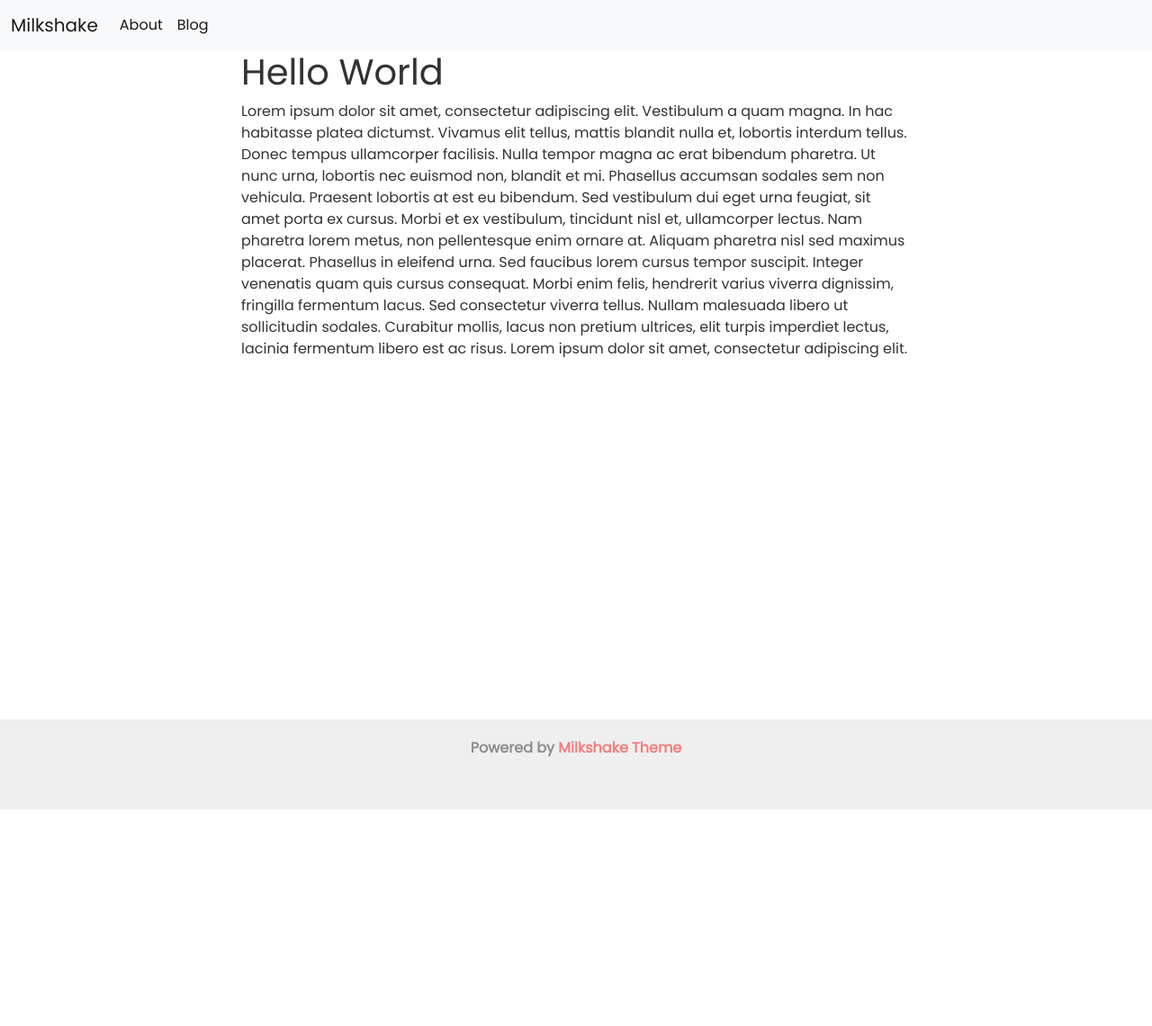
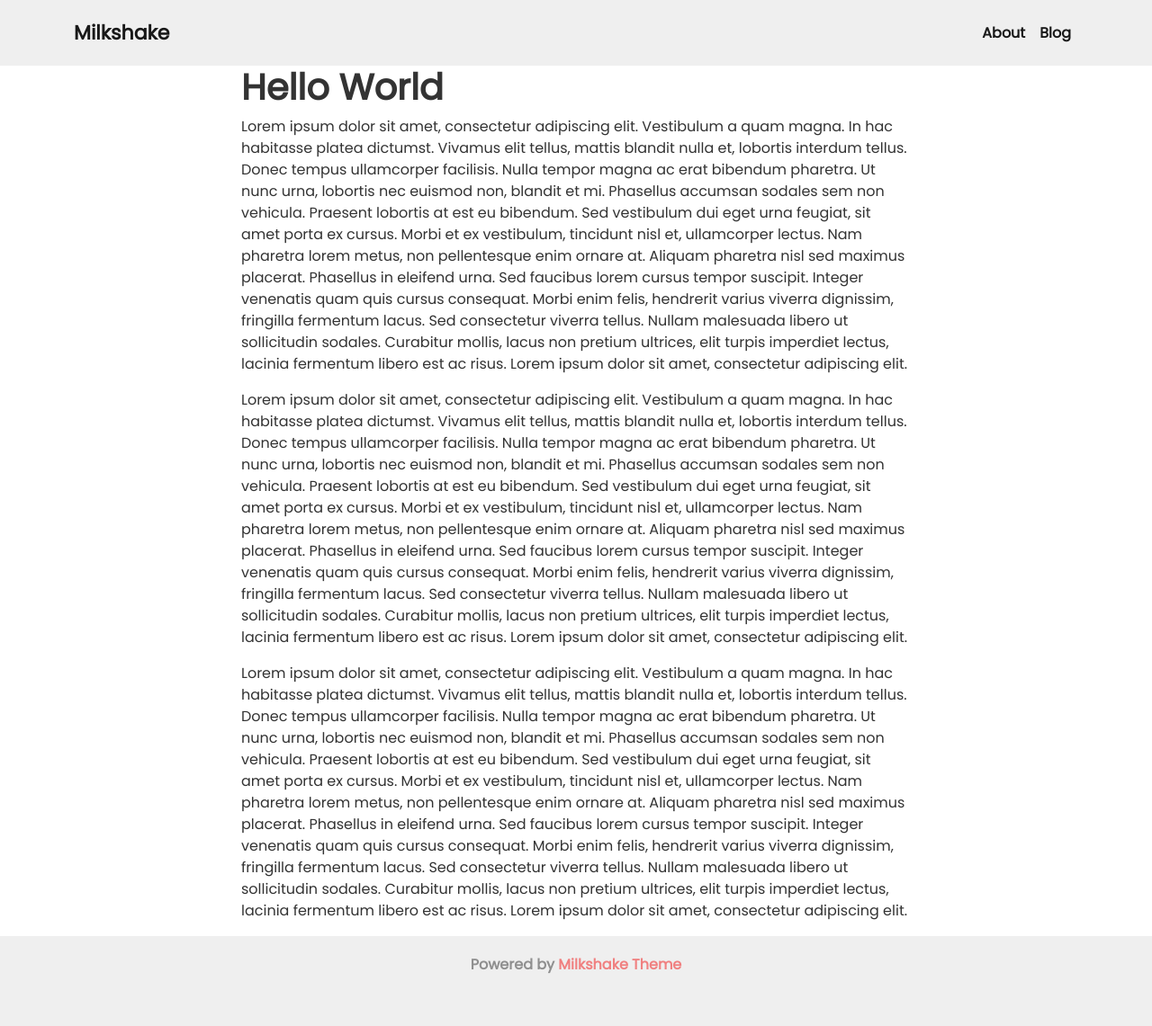
Before and after one commit to hmtcelik/milkshake, a Jekyll site: the page built from index.html, in a window 1280 px wide. Shown: the whole page at 90% size. Built offline with Jekyll 4.4.1, drawn with Linux system fonts in a browser that asks for light colours; before the commit the page ends 900 px from its top, so only the background shows below that.

Commit message:
base navbar

```diff
--- a/_includes/navbar.html
+++ b/_includes/navbar.html
@@ -1,11 +1,11 @@
-<div class="navbar navbar-expand-lg navbar-light bg-light">
-  <div class="container-fluid">
+<div class="navbar navbar-expand-lg navbar-light">
+  <div class="container">
     <a class="navbar-brand" href="{{ site.base_link }}">Milkshake</a>
     <button class="navbar-toggler" type="button" data-bs-toggle="collapse" data-bs-target="#navbarTogglerDemo02" aria-controls="navbarTogglerDemo02" aria-expanded="false" aria-label="Toggle navigation">
       <span class="navbar-toggler-icon"></span>
     </button>
     <div class="collapse navbar-collapse" id="navbarTogglerDemo02">
-      <ul class="navbar-nav me-auto mb-2 mb-lg-0">
+      <ul class="navbar-nav ms-auto mb-2 mb-lg-0">
         {% for item in site.links %}
         <li class="nav-item">
           <a class="nav-link active" href="{{ item.link }}" {% if page.url == item.link %}style="color:red"{% endif %}>{{ item.name }}</a>
--- a/_sass/main.scss
+++ b/_sass/main.scss
@@ -1,3 +1,5 @@
+@import "./variables.scss";
+
 body{
   font-family: "Poppins", Verdana, sans-serif;
   color: #333;
@@ -12,7 +14,6 @@ body{
 a{
   color: #333;
   text-decoration: none;
-
 }
 a:hover{
   color:	#F08080;
@@ -23,14 +24,31 @@ p{
   font-family: "Poppins", Verdana, sans-serif;
 }
 
+h1, h2, h3, h4, h5, h6{
+  font-weight: bold;
+}
+
+//navbar
+.navbar{
+  padding: 15px;
+  background-color: $foot-nav-bg-color;
+  font-weight: bold;
+}
+.navbar-brand{
+  font-size: 22px;
+}
+.nav-item{
+  font-size: 16px;
+}
+
+//footer
 .footer{
-  $footer-items-color:rgb(143, 143, 143);
   margin-top: auto;
   .wrapper{
     padding: 20px 20px;
     height: 100px;
     text-align: center;
-    background-color: #EFEFEF;
+    background-color: $foot-nav-bg-color;
   }
   .title{
     display: inline;
--- /dev/null
+++ b/_sass/variables.scss
@@ -0,0 +1,5 @@
+// footer and navbar background colors
+$foot-nav-bg-color: #EFEFEF;
+
+// footer colors
+$footer-items-color: rgb(143, 143, 143);
--- a/index.html
+++ b/index.html
@@ -20,4 +20,30 @@ title: Home
     Sed consectetur viverra tellus. Nullam malesuada libero ut sollicitudin sodales. Curabitur mollis, lacus non pretium ultrices,
     elit turpis imperdiet lectus, lacinia fermentum libero est ac risus. Lorem ipsum dolor sit amet, consectetur adipiscing elit.
   </p>
+  <p>
+    Lorem ipsum dolor sit amet, consectetur adipiscing elit. Vestibulum a quam magna. In hac habitasse platea dictumst.
+    Vivamus elit tellus, mattis blandit nulla et, lobortis interdum tellus. Donec tempus ullamcorper facilisis. Nulla
+    tempor magna ac erat bibendum pharetra. Ut nunc urna, lobortis nec euismod non, blandit et mi. Phasellus accumsan
+    sodales sem non vehicula.
+
+    Praesent lobortis at est eu bibendum. Sed vestibulum dui eget urna feugiat, sit amet porta ex cursus. Morbi et ex
+    vestibulum, tincidunt nisl et, ullamcorper lectus. Nam pharetra lorem metus, non pellentesque enim ornare at. Aliquam
+    pharetra nisl sed maximus placerat. Phasellus in eleifend urna. Sed faucibus lorem cursus tempor suscipit. Integer
+    venenatis quam quis cursus consequat. Morbi enim felis, hendrerit varius viverra dignissim, fringilla fermentum lacus.
+    Sed consectetur viverra tellus. Nullam malesuada libero ut sollicitudin sodales. Curabitur mollis, lacus non pretium ultrices,
+    elit turpis imperdiet lectus, lacinia fermentum libero est ac risus. Lorem ipsum dolor sit amet, consectetur adipiscing elit.
+  </p>
+  <p>
+    Lorem ipsum dolor sit amet, consectetur adipiscing elit. Vestibulum a quam magna. In hac habitasse platea dictumst.
+    Vivamus elit tellus, mattis blandit nulla et, lobortis interdum tellus. Donec tempus ullamcorper facilisis. Nulla
+    tempor magna ac erat bibendum pharetra. Ut nunc urna, lobortis nec euismod non, blandit et mi. Phasellus accumsan
+    sodales sem non vehicula.
+
+    Praesent lobortis at est eu bibendum. Sed vestibulum dui eget urna feugiat, sit amet porta ex cursus. Morbi et ex
+    vestibulum, tincidunt nisl et, ullamcorper lectus. Nam pharetra lorem metus, non pellentesque enim ornare at. Aliquam
+    pharetra nisl sed maximus placerat. Phasellus in eleifend urna. Sed faucibus lorem cursus tempor suscipit. Integer
+    venenatis quam quis cursus consequat. Morbi enim felis, hendrerit varius viverra dignissim, fringilla fermentum lacus.
+    Sed consectetur viverra tellus. Nullam malesuada libero ut sollicitudin sodales. Curabitur mollis, lacus non pretium ultrices,
+    elit turpis imperdiet lectus, lacinia fermentum libero est ac risus. Lorem ipsum dolor sit amet, consectetur adipiscing elit.
+  </p>
 </div>
```
